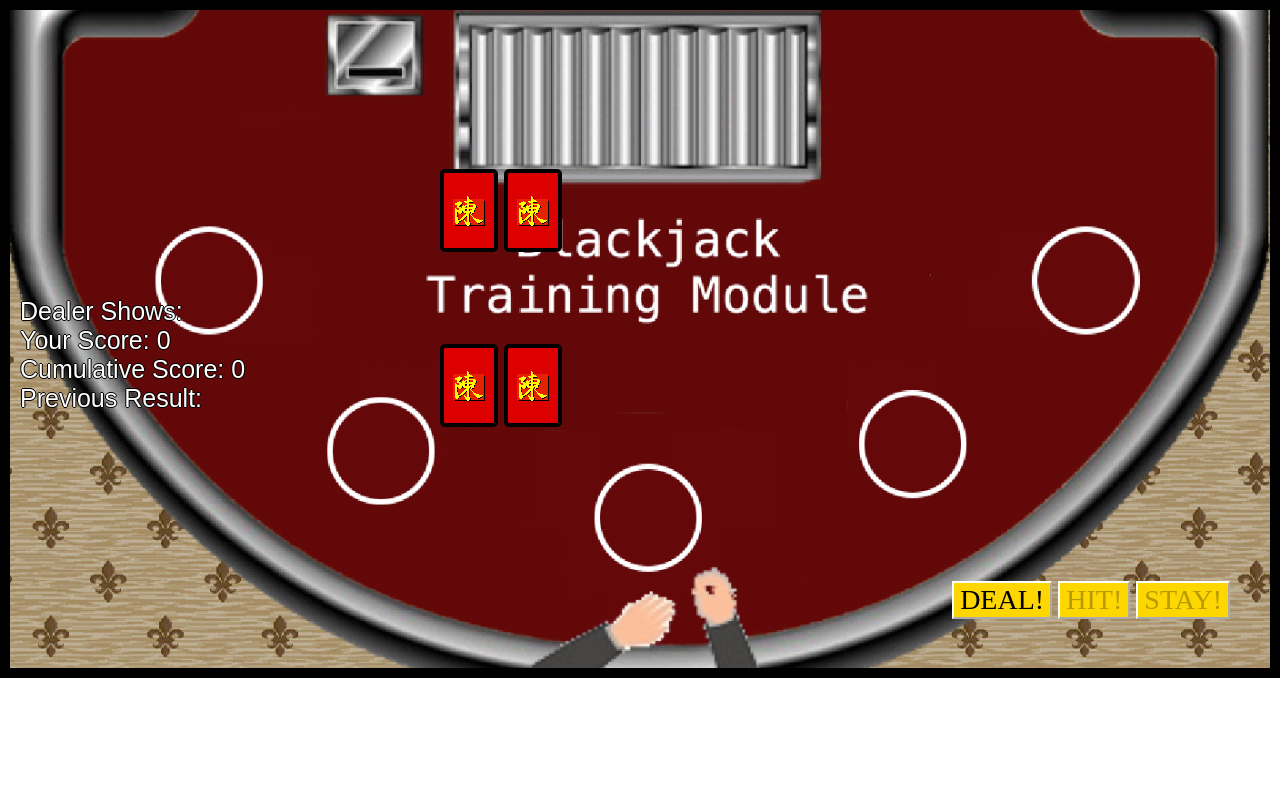
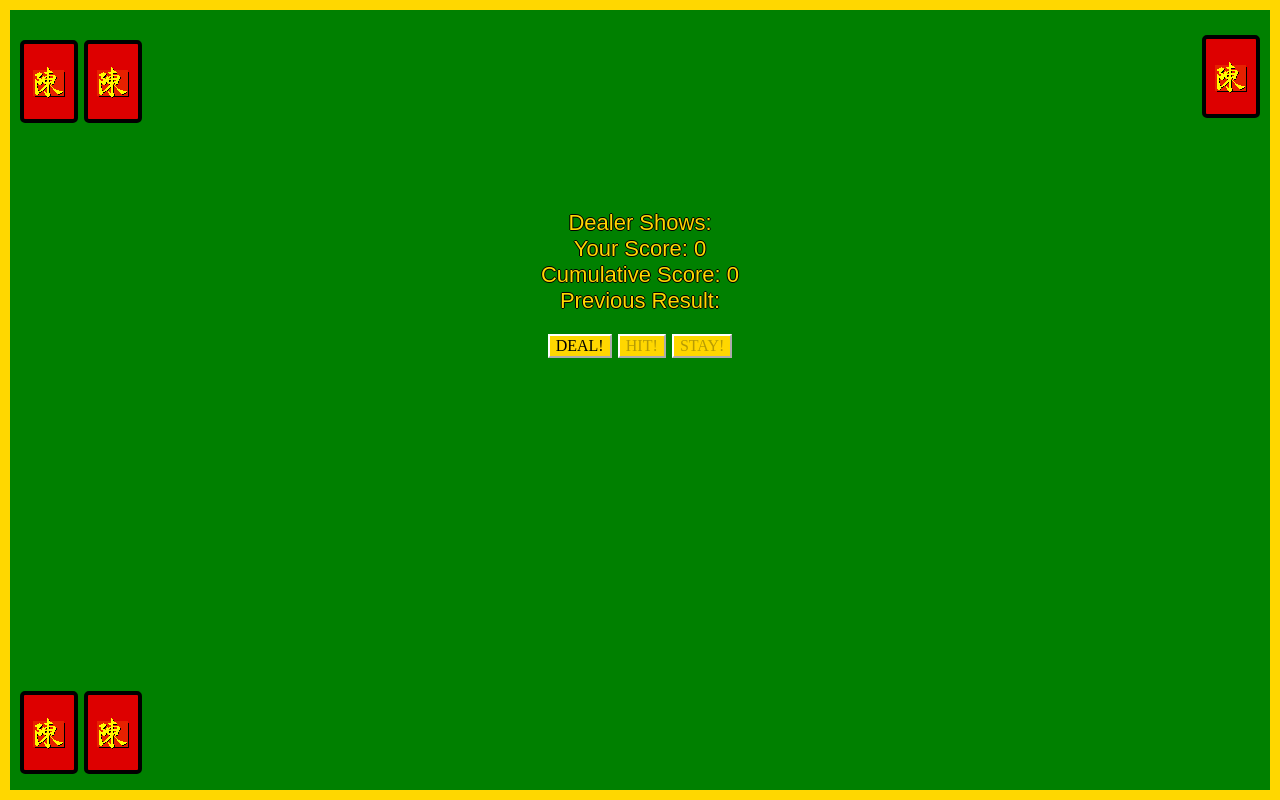
Before and after one commit to colinchan89/BJTM, a PHP site: page / in a window 1280 px wide. Run offline with PHP 8.4, Linux system fonts and the light colour scheme; some libraries are stand-ins or nearby versions.

Commit message:
made some stylistic changes

```diff
--- a/css/style.css
+++ b/css/style.css
@@ -1,11 +1,13 @@
-#container {
-  height:100vh;
+.page {
+  height:100%;
   width:100%;
+  box-sizing: border-box;
   background-color: green;
   border: 10px solid gold;
   margin:0 auto;
+  overflow: auto;
   text-align: center;
-  position: relative;
+  position: absolute;
   margin-top: -8px;
 }
 .dcard {
@@ -107,16 +109,12 @@ button {
   border-color: white;
   font-family: 'Futura';
 }
-*{
-  /*font-family: 'Futura', sans-serif;
-  font-size: 22px;*/
-}
 
 
+/*
 @media (min-width:938px){
-#container {
-  height:658px;
-  width:100%;
+.page {
+  height:100%;
   background-image: url(../images/bg.png);
   background-repeat: no-repeat;
   background-size: cover;
@@ -165,6 +163,4 @@ button {
 }
 p{
   margin: 0;
-}
-
-}
+}*/
--- a/home.html
+++ b/home.html
@@ -2,32 +2,37 @@
 <html>
   <head>
     <meta charset="utf-8">
+    <link rel="icon" type="favicon" href="http://colinchan.net/images/chan.png">
     <title>BJTM</title>
     <link rel="stylesheet" href="css/animate.css">
     <link rel="stylesheet" href="css/style.css">
   </head>
   <body>
-    <div id="container">
+    <div class="page">
       <div class="dcardcontainer">
         <div class="dcard inactive" id="dealerCard1"></div>
-      <div class="dcard inactive" id="dealerCard2"></div></div>
-      <div class="deckcontainer"><div class="deckcard inactive" id="deck"></div></div>
+        <div class="dcard inactive" id="dealerCard2"></div>
+      </div>
+      <div class="deckcontainer">
+        <div class="deckcard inactive" id="deck"></div>
+      </div>
       <div class="scorecontainer">
         <div class="score" id ="dealerScore">Dealer Shows: </div>
         <div class="score" id ="userScore">Your Score: 0</div>
         <div class="score" id="aggScore">Cumulative Score: 0</div>
-      <div class="score" id="lastResult">Previous Result: </div></div>
+        <div class="score" id="lastResult">Previous Result: </div>
+      </div>
       <div class="buttoncontainer">
         <button id="dealButton">DEAL!</button>
         <button id="hitButton">HIT!</button>
         <button id="splitButton" style="display: none">SPLIT!</button>
         <button id="dblButton" style="display: none">DOUBLE!</button>
-      <button id="stayButton">STAY!</button></div>
+        <button id="stayButton">STAY!</button>
+      </div>
       <div class="pcardcontainer">
         <div class="pcard inactive" id="userCard1"></div>
-      <div class="pcard inactive" id="userCard2"></div></div>
-
-
+        <div class="pcard inactive" id="userCard2"></div>
+      </div>
     </div>
 
 
```
Lines whose indentation alone changed are shown as unchanged.
